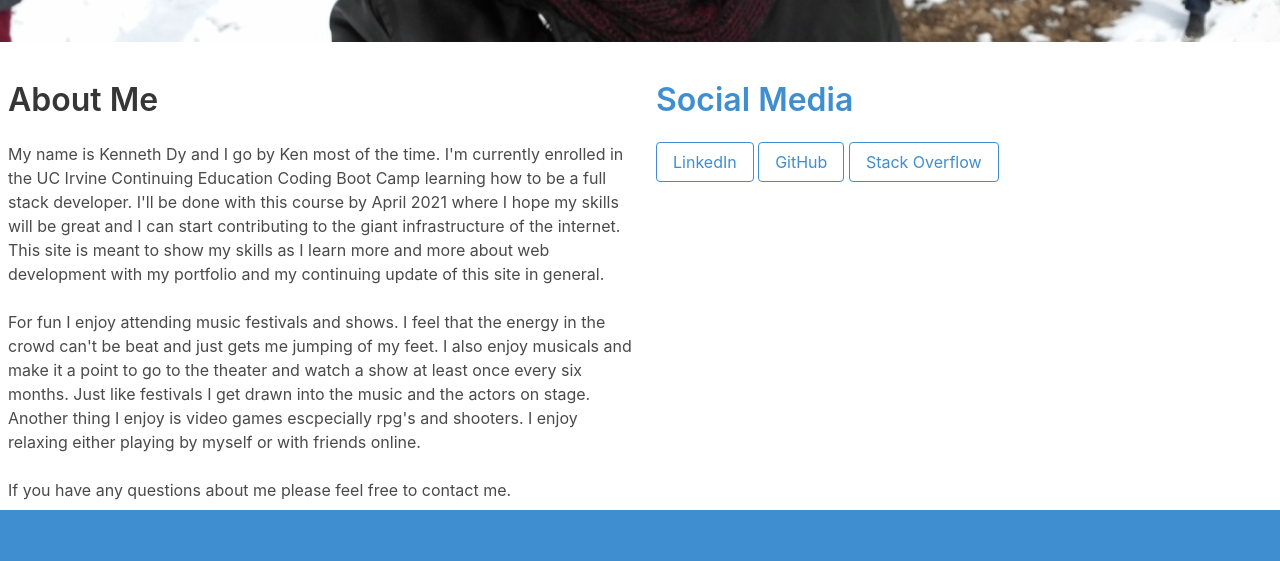
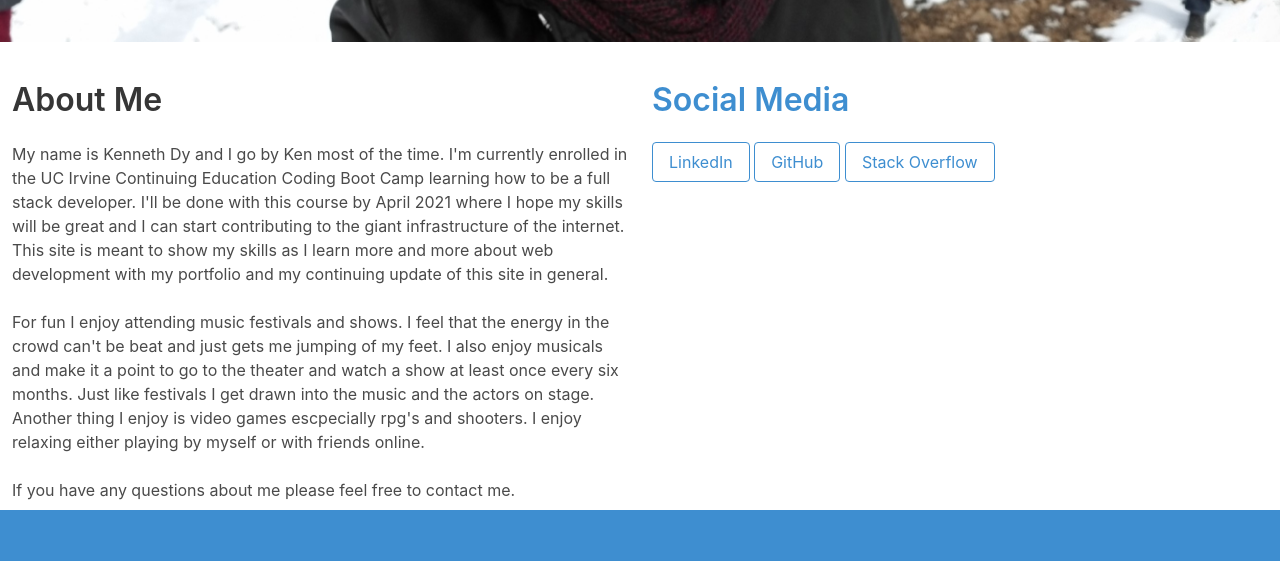
Before and after one commit to Kenneth-Dy/portfolio, a plain HTML site: page index.html in a window 1280 px wide. Shown: the part 650-1211 px from the top of the page. Drawn offline with nearby package versions, Linux system fonts and the light colour scheme.

Commit message:
changed margins

```diff
--- a/css/style.css
+++ b/css/style.css
@@ -15,6 +15,8 @@ body {
 .footer {
   margin-top: 0.5rem;
 }
+
+/* Keeping this commented out in case I want to change hero banner to a background image */
 
 /* .title {
   background-image: url("about_page_cover.jpeg");
@@ -34,13 +36,18 @@ body {
   background-position: center center;
 } */
 
+.about_col {
+  margin-left: 0vh;
+  margin-right: 0vh;
+}
+
 .hero-body {
   padding: 0px;
   padding-bottom: 5vh;
 }
 
-.about_me {
-  margin-left: 1vh;
+.about_me .social {
+  /* margin-left: 1vh; */
 }
 
 .contact-page {
--- a/index.html
+++ b/index.html
@@ -40,7 +40,7 @@
       </div>
     </header>
 
-    <article class="columns">
+    <article class="columns about_col">
       <div class="column about_me">
         <h1 class="title block">About Me</h1>
         <p class="block">My name is Kenneth Dy and I go by Ken most of the time. I'm currently enrolled in the UC Irvine Continuing Education Coding Boot Camp learning how to be a full stack developer. I'll be done with this course by April 2021 where I hope my skills will be great and I can start contributing to the giant infrastructure of the internet. This site is meant to show my skills as I learn more and more about web development with my portfolio and my continuing update of this site in general.
```
